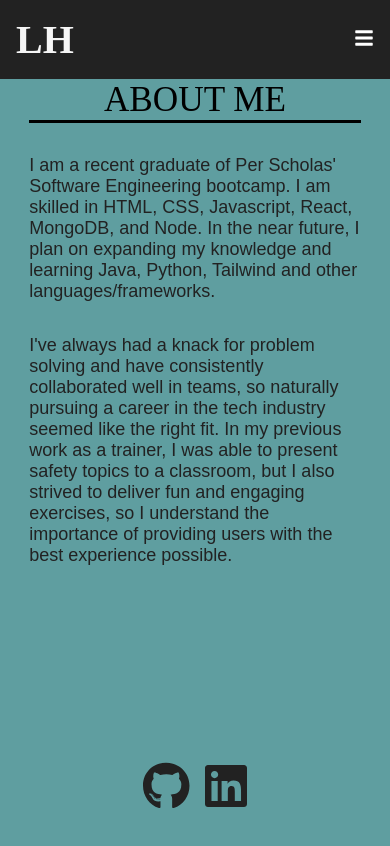
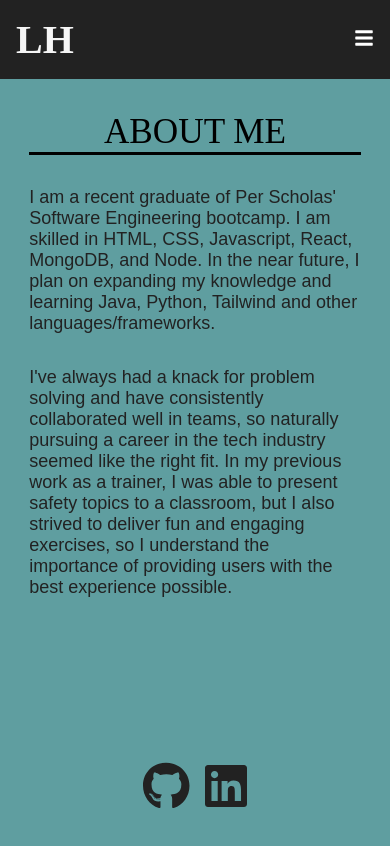
Before and after one commit to SilverPrius/LH-Portfolio, a React (Create React App) app: page /about in a window 390 px wide. Built offline with nearby package versions, Linux system fonts and the light colour scheme.

Commit message:
Updated about me title padding for mobile

```diff
--- a/src/pages/About/about.css
+++ b/src/pages/About/about.css
@@ -58,7 +58,7 @@ hr {
 
 @media screen and (max-width: 576px) {
   .about-main {
-    padding-top: 5rem;
+    padding-top: 7rem;
   }
 
   .about-title {
```
